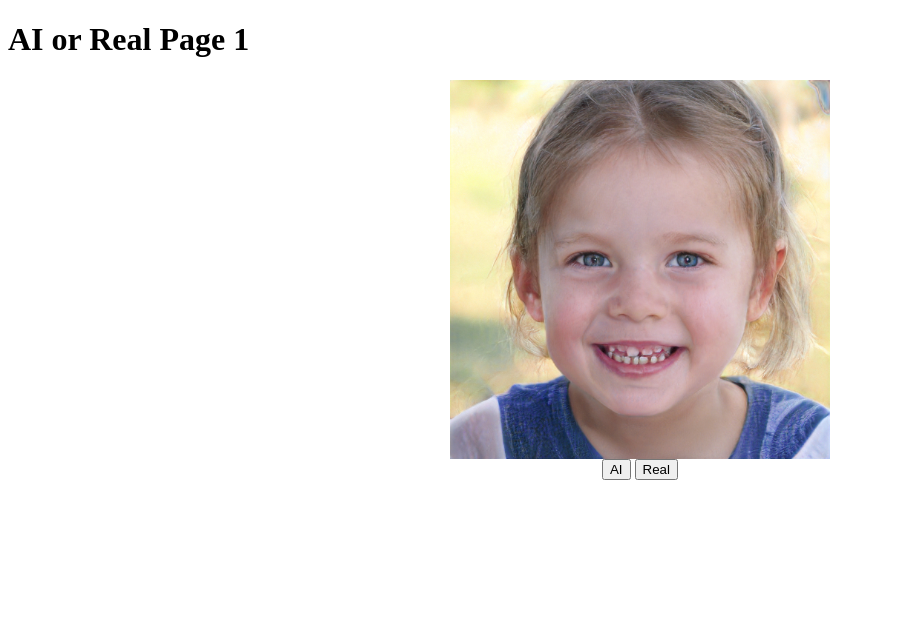
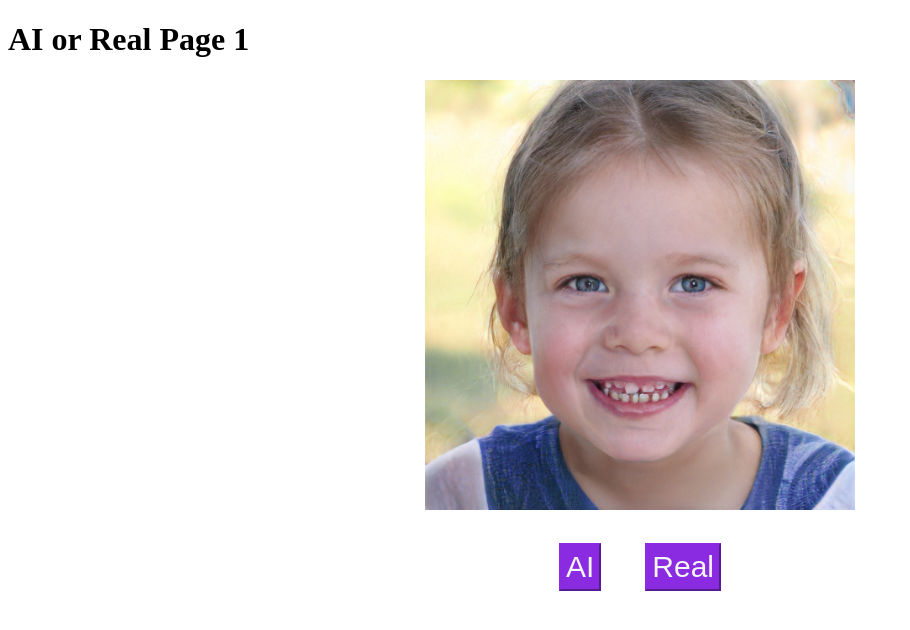
Before and after one commit to micahh3/Team-Edge-Capstone1, a Flask app: page /1 in a window 1280 px wide. Shown: the top 630 px of the page, without its empty margins (0-910 px from the left). Run offline with Flask 3, Linux system fonts and the light colour scheme.

Commit message:
fixed image sizes

```diff
--- a/app.py
+++ b/app.py
@@ -18,48 +18,51 @@ def aior1():
 @app.route("/2/<answer>")
 def aior2(answer):
     global scorevar
-    if answer == "ai": #handles previous pages' logic
+    if answer == "ai": #handles previous pages' logic/ Page 1 answer
         scorevar = scorevar + 1
     return render_template("2.html")
 
 @app.route("/3/<answer>")
 def aior3(answer):
     global scorevar
-    if answer == "ai": #handles previous pages' logic
+    if answer == "ai": #handles previous pages' logic/ Page 2 answer
         scorevar = scorevar + 1
     return render_template("3.html")
 
-@app.route("/4<answer>")
+@app.route("/4/<answer>")
 def aior4(answer):
     global scorevar
-    if answer == "ai": #handles previous pages' logic
+    if answer == "real": #handles previous pages' logic/ Page 3 answer
         scorevar = scorevar + 1
     return render_template("4.html")
 
-@app.route("/5<answer>")
+@app.route("/5/<answer>")
 def aior5(answer):
     global scorevar
-    if answer == "ai": #handles previous pages' logic
+    if answer == "ai": #handles previous pages' logic/ Page 4 answer
         scorevar = scorevar + 1
     return render_template("5.html")
 
-@app.route("/6<answer>")
+@app.route("/6/<answer>")
 def aior6(answer):
     global scorevar
-    if answer == "ai": #handles previous pages' logic
+    if answer == "real": #handles previous pages' logic/ Page 5 answer
         scorevar = scorevar + 1
     return render_template("6.html")
 
-@app.route("/7<answer>")
+@app.route("/7/<answer>")
 def aior7(answer):
     global scorevar
-    if answer == "ai": #handles previous pages' logic
+    if answer == "real": #handles previous pages' logic/ Page 6 answer
         scorevar = scorevar + 1
     return render_template("7.html")
 
-@app.route("/score")
-def score():
-    return render_template("score.html")
+@app.route("/score/<answer>")
+def score(answer):
+    global scorevar
+    if answer == "ai":
+            scorevar = scorevar + 1
+    return render_template("score.html") #find way to print finalscore on html page
 
 
 #scamming pages lolololololololol maybe put cashapp so they actually give me money
--- a/static/styles.css
+++ b/static/styles.css
@@ -8,7 +8,7 @@
     display: block;
     margin-left: auto;
     margin-right: auto;
-    width: 30%;
+    width: 34%;
     }
 .centerbutton {
     justify-self:center;
@@ -19,20 +19,20 @@
 
 .button1 {
     background-color:blueviolet;
+    font-size:30px;
     color:whitesmoke;
-    margin-top:5ch;
-    margin-left:8ch;
-    border:1px;
-    padding: 6px;
-    border: 9ch;
-    border-color: aqua;
-
+    margin-top:2ch;
+    margin-right: 20px;
+    margin-left: 20px;
+    align-content:center;
+    padding:5px;
+    border-color:blueviolet;
 }
 
 /* scam pages */
 .scamA{
-    color:blue;
+    color:red;
 }
 .scamB{
-    color:purple;
+    color:yellow;
 }
--- a/templates/1.html
+++ b/templates/1.html
@@ -4,16 +4,16 @@
     <meta charset="UTF-8">
     <meta http-equiv="X-UA-Compatible" content="IE=edge">
     <meta name="viewport" content="width=device-width, initial-scale=1.0">
-    <link rel="stylesheet" href="static/styles.css">
+    <link rel="stylesheet" href="/static/styles.css">
     <title>Guess brah</title>
 </head>
 <body>
     <h1>AI or Real Page 1</h1>
     <img src="/static/aigirl.jpeg" class="center">
 
-   <div class="centerbutton">
-        <a href="/2/ai"><button type="button">AI</button></a>
-        <a href="/2/real"><button type="button">Real</button></a>
+    <div class="centerbutton">
+        <a href="/2/ai"><button type="button" class="button1">AI</button></a>
+        <a href="/2/real"><button type="button" class="button1">Real</button></a>
     </div>
 </body>
 </html>
--- a/templates/2.html
+++ b/templates/2.html
@@ -4,7 +4,7 @@
     <meta charset="UTF-8">
     <meta http-equiv="X-UA-Compatible" content="IE=edge">
     <meta name="viewport" content="width=device-width, initial-scale=1.0">
-    <link rel="stylesheet" href="static/styles.css">
+    <link rel="stylesheet" href="/static/styles.css">
     <title>Guess brah</title>
 </head>
 <body>
@@ -12,8 +12,8 @@
     <img src="/static/aiguy.jpeg" class="center">
 
     <div class="centerbutton">
-        <a href="/3/ai"><button type="button">AI</button></a>
-        <a href="/3/real"><button type="button">Real</button></a>
+        <a href="/3/ai"><button type="button" class="button1">AI</button></a>
+        <a href="/3/real"><button type="button" class="button1">Real</button></a>
     </div>
 </body>
 </html>
--- a/templates/4.html
+++ b/templates/4.html
@@ -4,7 +4,7 @@
     <meta charset="UTF-8">
     <meta http-equiv="X-UA-Compatible" content="IE=edge">
     <meta name="viewport" content="width=device-width, initial-scale=1.0">
-    <link rel="stylesheet" href="static/styles.css">
+    <link rel="stylesheet" href="/static/styles.css">
     <title>Guess brah</title>
 </head>
 <body>
@@ -12,8 +12,8 @@
     <img src="/static/aiwoman.jpeg" class="center">
 
     <div class="centerbutton">
-        <a href="/5/ai"><button type="button">AI</button></a>
-        <a href="/5/real"><button type="button">Real</button></a>
+        <a href="/5/ai"><button type="button" class="button1">AI</button></a>
+        <a href="/5/real"><button type="button" class="button1">Real</button></a>
     </div>
 </body>
 </html>
--- a/templates/5.html
+++ b/templates/5.html
@@ -4,7 +4,7 @@
     <meta charset="UTF-8">
     <meta http-equiv="X-UA-Compatible" content="IE=edge">
     <meta name="viewport" content="width=device-width, initial-scale=1.0">
-    <link rel="stylesheet" href="static/styles.css">
+    <link rel="stylesheet" href="/static/styles.css">
     <title>Guess brah</title>
 </head>
 <body>
@@ -12,8 +12,8 @@
     <img src="/static/almondreal.webp" class="center">
 
     <div class="centerbutton">
-        <a href="/6"><button type="button">AI</button></a>
-        <a href="/6"><button type="button">Real</button></a>
+        <a href="/6/ai"><button type="button" class="button1">AI</button></a>
+        <a href="/6/real"><button type="button" class="button1">Real</button></a>
     </div>
 </body>
 </html>
--- a/templates/7.html
+++ b/templates/7.html
@@ -4,7 +4,7 @@
     <meta charset="UTF-8">
     <meta http-equiv="X-UA-Compatible" content="IE=edge">
     <meta name="viewport" content="width=device-width, initial-scale=1.0">
-    <link rel="stylesheet" href="static/styles.css">
+    <link rel="stylesheet" href="/static/styles.css">
     <title>Guess brah</title>
 
 </head>
@@ -13,8 +13,8 @@
     <img src="/static/djtsuperman.avif" class="center">
 
     <div class="centerbutton">
-        <a href="/score"><button type="button">AI</button></a>
-        <a href="/score"><button type="button">Real</button></a>
+        <a href="/score/ai"><button type="button" class="button1">AI</button></a>
+        <a href="/score/real"><button type="button" class="button1">Real</button></a>
     </div>
 </body>
 </html>
--- a/templates/scam1.html
+++ b/templates/scam1.html
@@ -4,6 +4,7 @@
     <meta charset="UTF-8">
     <meta http-equiv="X-UA-Compatible" content="IE=edge">
     <meta name="viewport" content="width=device-width, initial-scale=1.0">
+    <link rel="stylesheet" href="/static/styles.css">
     <title>Money = Gone, Thanks!</title>
 </head>
 <body>
--- a/templates/scam2.html
+++ b/templates/scam2.html
@@ -4,6 +4,7 @@
     <meta charset="UTF-8">
     <meta http-equiv="X-UA-Compatible" content="IE=edge">
     <meta name="viewport" content="width=device-width, initial-scale=1.0">
+    <link rel="stylesheet" href="/static/styles.css">
     <title>Don't click on random links</title>
 </head>
 <body>
--- a/templates/score.html
+++ b/templates/score.html
@@ -4,6 +4,7 @@
     <meta charset="UTF-8">
     <meta http-equiv="X-UA-Compatible" content="IE=edge">
     <meta name="viewport" content="width=device-width, initial-scale=1.0">
+    <link rel="stylesheet" href="/static/styles.css">
     <title>Yay You're Done!</title>
     <style>
         h2{
```
Also changed, not shown: templates/3.html (+3 -4 lines), templates/6.html (+3 -4 lines), templates/index.html (+6 -5 lines).
